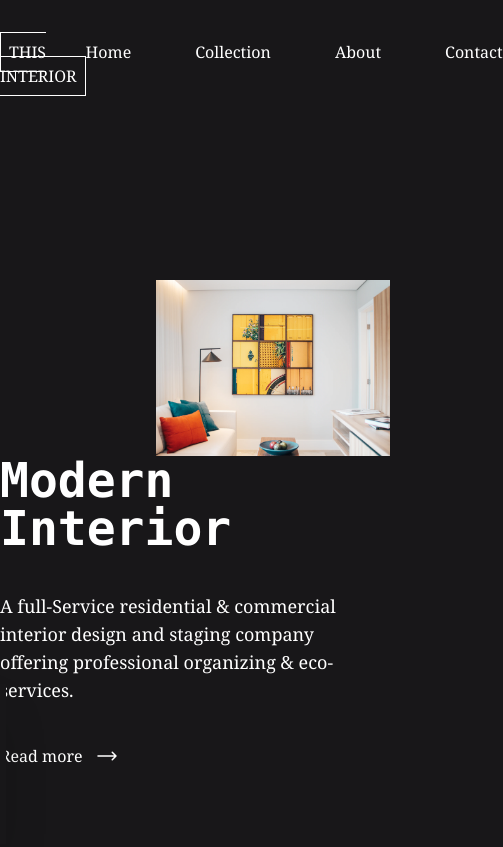
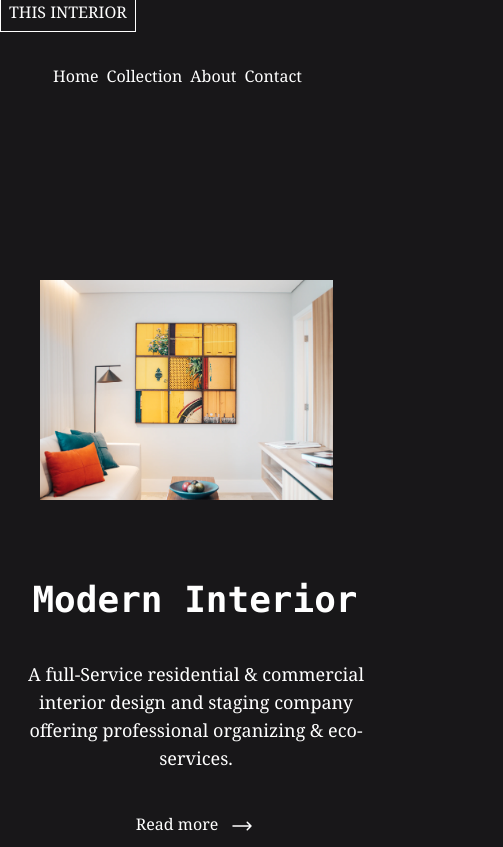
Before and after one commit to MiguelCamilo/Interior-Consultant-Webpage, a website: page src/index.html in a window 390 px wide. Shown: the top 847 px of the page, 503 px wide, since content can reach past the window. Drawn offline with Linux system fonts and the light colour scheme.

Commit message:
responsiveness adjusted for mobile responsiveness

```diff
--- a/src/index.html
+++ b/src/index.html
@@ -11,14 +11,14 @@
 		<header class="container mx-auto">
 			<!-- created a container and created space-between both contents
 			being the <a> and <nav> -->
-			<div class="flex justify-between mt-10">
-				<a href="#">
+			<div class="flex flex-col md:flex-shrink-0 justify-between md:mt-10 mr-20 md:mr-0">
+				<a href="#" class="mb-10 md:mb-0">
 					<span
 						class="mx-auto text-[#FFFFFF] border border-white p-2 font-serif"
 						>THIS INTERIOR</span
 					>
 				</a>
-				<nav class="flex justify-end space-x-16">
+				<nav class="flex justify-end space-x-2 md:space-x-16 mr-2 md:mr-0">
 					<a
 						href="#"
 						class="text-white hover:underline decoration-2 underline-offset-4 font-serif"
@@ -43,15 +43,15 @@
 			</div>
 		</header>
 		<div class="flex container mx-auto h-screen w-full">
-			<div class="mt-48">
+			<div class="mt-48 text-center md:text-left">
 				<div class="mb-20">
 					<img
 						src="/imgs/photo1.png"
 						alt=""
-						class="float-right h-3/5 w-3/5 ml-20"
+						class="float-none md:float-right h-3/4 w-3/4 ml-10 md:h-3/5 md:w-3/5 md:ml-20"
 					/>
 					<div
-						class="bg-[#181719] flex shadow-2xl h-40 w-96 float-right absolute bottom-0 right-0 mt-80 mr-96"
+						class="bg-[#181719] flex shadow-2xl h-40 w-96 absolute bottom-0 right-0 lg:-mb-16 -mb-10 mr-32 lg:visible invisible"
 					>
 						<img
 							src="/imgs/photo2.png"
@@ -72,26 +72,26 @@
 						</div>
 					</div>
 				</div>
-				<p class="text-white text-5xl font-extrabold font-mono">
+				<p class="text-white text-4xl font-extrabold font-mono">
 					Modern Interior
 				</p>
-				<p class="mt-10 w-96 text-left text-white text-lg font-serif">
+				<p class="mt-10 ml-1 md:ml-0 w-96 text-center md:text-left text-white text-lg font-serif">
 					A full-Service residential & commercial interior design and staging
 					company offering professional organizing & eco-services.
 				</p>
-				<p class="mt-10 flex">
+				<p class="mt-10">
 					<a
 						href="#"
-						class="hover:underline decoration-2 underline-offset-4 text-white font-serif"
+						id="link"
+						class="hover:underline decoration-2 underline-offset-4 text-white font-serif flex justify-center md:justify-start"
 						>Read more
-					</a>
 						<svg
 							xmlns="http://www.w3.org/2000/svg"
 							fill="none"
 							viewBox="0 0 24 24"
 							stroke-width="1.5"
 							stroke="currentColor"
-						class="w-6 h-6 ml-3 text-white"
+							class="w-6 h-6 ml-3 text-white mt-0.5"
 						>
 							<path
 								stroke-linecap="round"
@@ -99,6 +99,7 @@
 								d="M17.25 8.25L21 12m0 0l-3.75 3.75M21 12H3"
 							/>
 						</svg>
+					</a>
 				</p>
 			</div>
 		</div>
```
Also changed, not shown: dist/output.css. Lines whose indentation alone changed are shown as unchanged.
